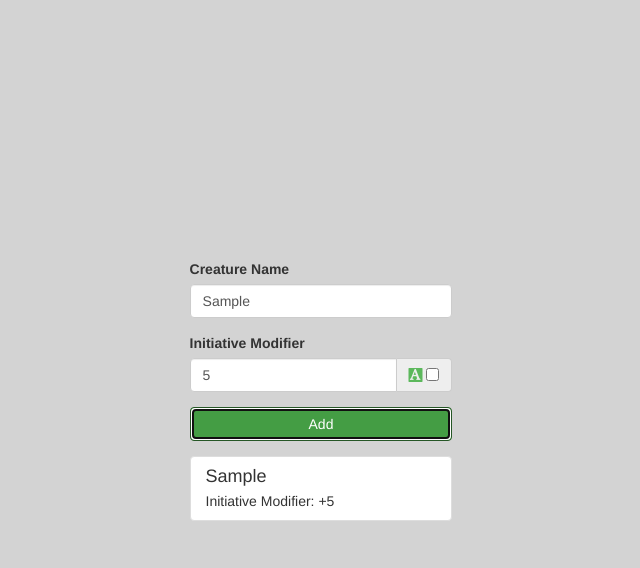
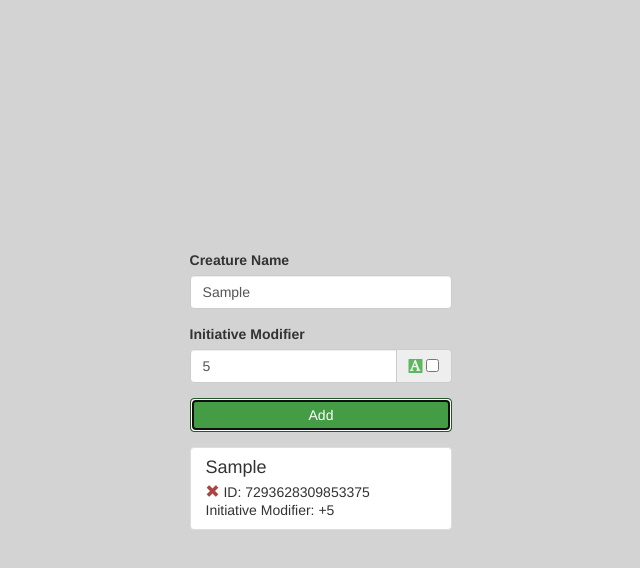
Before and after one commit to CharmedSatyr/dnd_combat_tracker, a React (Create React App) app: page / in a window 1280 px wide. Both pictures are taken after typing "Sample", "5" into the empty fields and a click on the button "Add". Shown: the top 568 px of the page, without its empty margins (319-959 px from the left). Built offline with nearby package versions, Linux system fonts and the light colour scheme.

Commit message:
add capability to remove creatures

```diff
--- a/src/actions/index.js
+++ b/src/actions/index.js
@@ -8,6 +8,13 @@ export const addCreature = creature => {
   }
 }
 
+export const removeCreature = creature => {
+  return {
+    type: c.REMOVE_CREATURE,
+    id: creature.id,
+  }
+}
+
 export const setStateFromLocal = localCreatures => {
   return {
     type: c.SET_STATE_FROM_LOCAL,
--- a/src/components/Initiative.js
+++ b/src/components/Initiative.js
@@ -5,6 +5,7 @@ import * as c from '../constants'
 import * as ca from '../actions'
 
 import AdvantageIcon from './AdvantageIcon'
+import RemoveIcon from './RemoveIcon'
 import InitiativeForm from './InitiativeForm'
 
 import { ListGroup, ListGroupItem } from 'react-bootstrap'
@@ -25,12 +26,15 @@ class Initiative extends Component {
     this.setStateFromLocal()
   }
   render() {
-    const { creatures } = this.props
+    const { creatures, removeCreature } = this.props
     let items
     if (creatures.length) {
       items = creatures.map((c, i) => (
-        <ListGroupItem key={i} header={`${c.name}`}>
-          Initiative Modifier: {c.modifier >= 0 ? `+${c.modifier}` : `${c.modifier}`}&nbsp;
+        <ListGroupItem key={c.id} header={`${c.name}`}>
+          <RemoveIcon id={c.id} removeCreature={removeCreature} />
+          ID: {c.id}
+          <br />
+          Initiative Modifier: {c.modifier >= 0 ? `+${c.modifier}` : `${c.modifier}`}
           {c.advantage && <AdvantageIcon />}
         </ListGroupItem>
       ))
@@ -54,6 +58,7 @@ const mapStateToProps = (state, props) => {
 const mapDispatchToProps = dispatch => {
   return {
     addCreature: creature => dispatch(ca.addCreature(creature)),
+    removeCreature: id => dispatch(ca.removeCreature(id)),
     setStateFromLocal: localCreatures => dispatch(ca.setStateFromLocal(localCreatures)),
   }
 }
--- a/src/components/InitiativeForm.js
+++ b/src/components/InitiativeForm.js
@@ -32,7 +32,7 @@ export default class InitiativeForm extends Component {
       }
     } else {
       creatures = []
-      creatures.push(this.state)
+      creatures.push(creature)
       creatures = JSON.stringify(creatures)
       localStorage.setItem(c.LOCAL_CREATURES, creatures)
     }
@@ -49,8 +49,18 @@ export default class InitiativeForm extends Component {
   addCreature(e) {
     e.preventDefault()
     if (this.state.name && this.state.modifier) {
-      this.props.addCreature(this.state)
-      this.saveLocal(this.state)
+      const id = Math.random()
+        .toString()
+        .slice(2)
+      console.log('id:', id)
+      const creature = {
+        name: this.state.name,
+        modifier: this.state.modifier,
+        advantage: this.state.advantage,
+        id,
+      }
+      this.props.addCreature(creature)
+      this.saveLocal(creature)
       this.setState({ name: undefined, modifier: undefined, advantage: false, validation: null })
     } else {
       this.setState({ validation: 'error' })
--- /dev/null
+++ b/src/components/RemoveIcon.js
@@ -0,0 +1,42 @@
+import React, { Component } from 'react'
+import * as c from '../constants'
+
+import { Glyphicon } from 'react-bootstrap'
+
+export default class RemoveIcon extends Component {
+  constructor(props) {
+    super(props)
+    this.removeCreature = this.removeCreature.bind(this)
+  }
+  removeLocal(id) {
+    let creatures
+    if (localStorage.hasOwnProperty(c.LOCAL_CREATURES)) {
+      creatures = localStorage.getItem(c.LOCAL_CREATURES)
+      try {
+        creatures = JSON.parse(creatures)
+        creatures = creatures.filter(c => c.id !== this.props.id)
+        creatures = JSON.stringify(creatures)
+        localStorage.setItem(c.LOCAL_CREATURES, creatures)
+      } catch (e) {
+        console.error('Error:', e)
+      }
+    }
+  }
+  removeCreature() {
+    this.props.removeCreature(this.props.id)
+    this.removeLocal(this.props.id)
+  }
+  render() {
+    return (
+      <span>
+        <Glyphicon
+          glyph="remove"
+          onClick={this.removeCreature}
+          style={{ color: '#a94442' }}
+          title="Remove creature"
+        />
+        &nbsp;
+      </span>
+    )
+  }
+}
--- a/src/constants/index.js
+++ b/src/constants/index.js
@@ -1,4 +1,5 @@
 export const ADD_CREATURE = 'ADD_CREATURE'
+export const REMOVE_CREATURE = 'REMOVE_CREATURE'
 export const SET_STATE_FROM_LOCAL = 'SET_STATE_FROM_LOCAL'
 
 export const LOCAL_CREATURES = 'LOCAL_CREATURES'
--- a/src/reducers/creatures.js
+++ b/src/reducers/creatures.js
@@ -5,6 +5,10 @@ export default (state = [], payload) => {
   switch (payload.type) {
     case c.ADD_CREATURE:
       return [...state, payload.creature]
+    case c.REMOVE_CREATURE:
+      const updated = state.filter(creature => creature.id === payload.id)
+      console.log('bye')
+      return [...updated]
     case c.SET_STATE_FROM_LOCAL:
       return [...payload.localCreatures]
     default:
```
